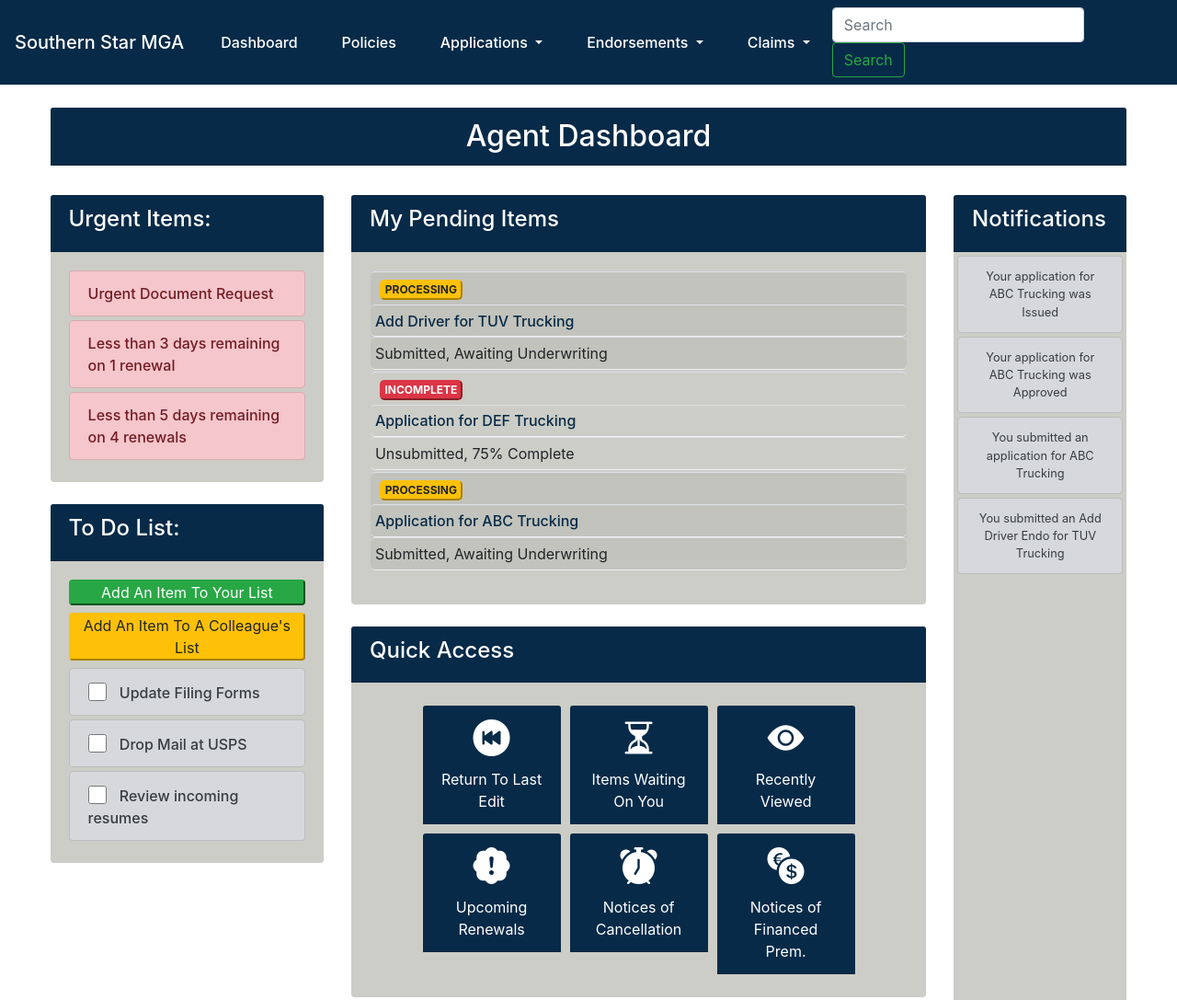
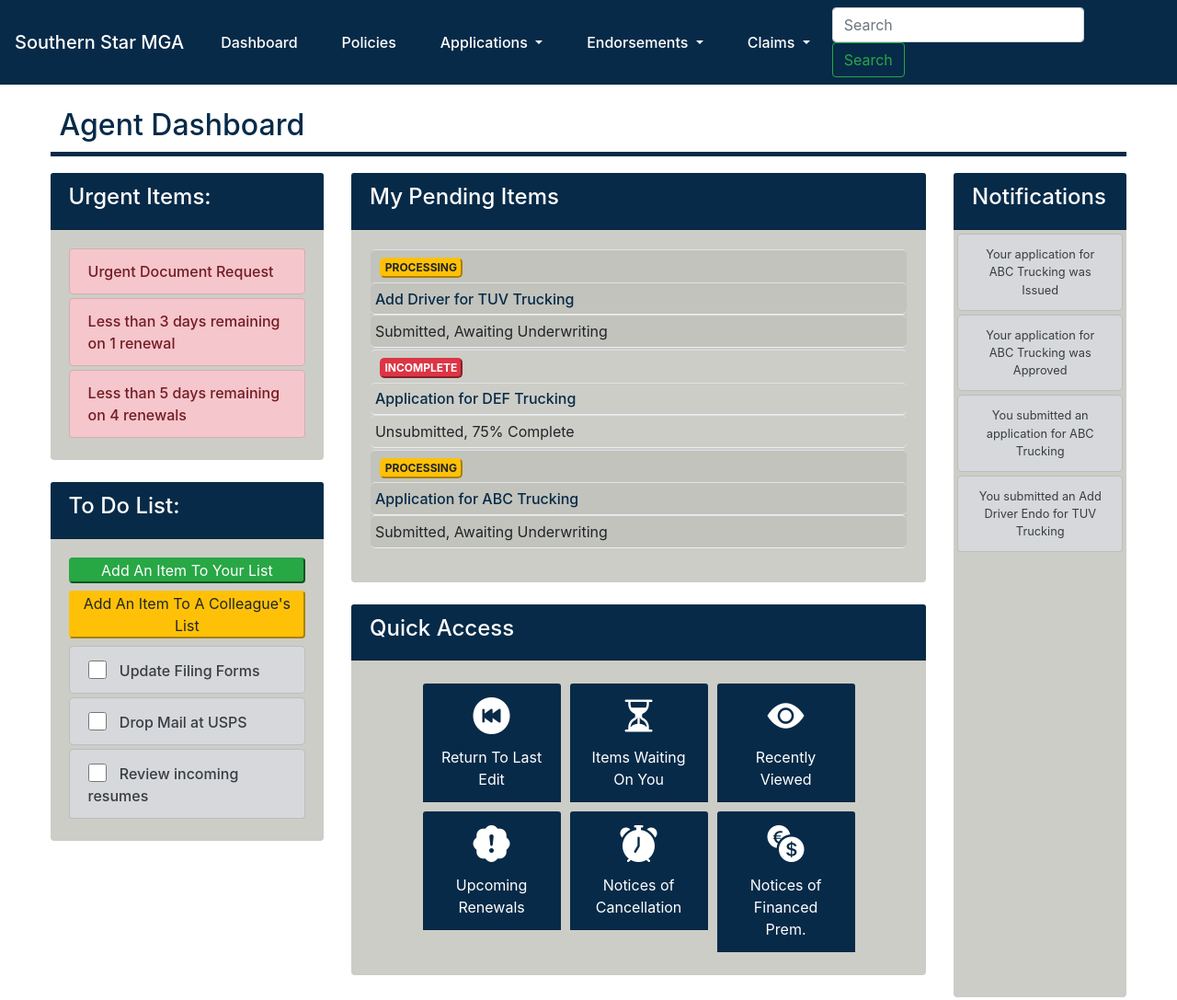
Before and after one commit to coltschultz/revamp, a plain HTML site: page index.html in a window 1280 px wide. Shown: the top 1087 px of the page at 92% size. Drawn offline with nearby package versions, Linux system fonts and the light colour scheme.

Commit message:
update styling

```diff
--- a/assets/css/style.css
+++ b/assets/css/style.css
@@ -10,6 +10,17 @@
   width: 20px;
   height: 20px;
   margin-right: 10px;
+}
+
+.dashHeader {
+  background-color: white;
+  color: #072a48;
+  margin-bottom: 10px;
+  padding-bottom: 10px;
+  border-radius: 0;
+  text-indent: 10px;
+  border-bottom: 5px solid #072a48;
+
 }
 
 a {
--- a/index.html
+++ b/index.html
@@ -77,15 +77,14 @@
 <!-- Header -->
 <div class="row d-flex justify-content-center">
   <div class="col-md-11 mb-2">
-  <div class="card mb-4">
-    <div class="card-header text-center" id="headingOne">
+    <div class="dashHeader" id="headingOne">
       <h2 class="mb-0">
           Agent Dashboard
       </h2>
     </div>
   </div>
-  </div>
 </div>
+
 <!-- Main Container -->
 <main>
   <!-- Sidebar -->
```
